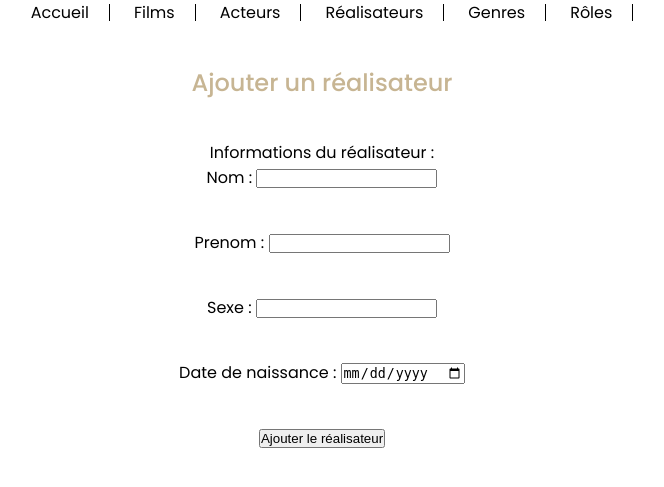
After one commit to hjrayd/exo_cinema, a PHP site: page /view/addRealisateur.php in a window 1280 px wide. The commit adds this page. Shown: the top 487 px of the page, without its empty margins (318-982 px from the left). Run offline with PHP 8.4, Linux system fonts and the light colour scheme.

Commit message:
add realisateur

```diff
--- a/index.php
+++ b/index.php
@@ -26,6 +26,7 @@ if(isset($_GET["action"])) {
         case "addRole" : $ctrlCinema->addRole(); break;
         case "addGenre" : $ctrlCinema->addGenre(); break;
         case "addFilm" : $ctrlCinema->addFilm(); break;
+        case "addRealisateur" : $ctrlCinema->addRealisateur(); break;
     }
 
 } else {
--- a/public/css/style.css
+++ b/public/css/style.css
@@ -62,8 +62,9 @@ th, h2 {
   button {
     border-radius: 20px;
    padding: 10px;
-   border: 1px solid;
+   border: 0.5px solid grey;
    margin-top: 30px;
+   transition: 0.9s;
   }
 
   .button {
@@ -77,4 +78,5 @@ th, h2 {
     filter: brightness(0.9);
     border: none;
     box-shadow: rgba(100, 100, 111, 0.2) 0px 7px 29px 0px;
+    transition: 0.9s;
   }
--- /dev/null
+++ b/view/addRealisateur.php
@@ -0,0 +1,43 @@
+<?php
+session_start();
+ob_start();
+?>
+
+        <form action="index.php?action=addRealisateur" method="post">
+            <p> Informations du réalisateur :<br>
+                <label>
+                    Nom :
+                    <input type="text" name="nom">
+                </label>
+            </p>
+            <p>
+                <label>
+                    Prenom :
+                    <input type="text" name="prenom">
+                </label>
+            </p>
+            <p>
+                <label>
+                    Sexe :
+                    <input type="text" name="sexe">
+                </label>
+            </p>
+            <p>
+                <label>
+                    Date de naissance :
+                    <input type="date" name="date_naissance">
+                </label>
+            </p>
+
+            <p>
+                <input class="btn" type="submit" name="submit" value="Ajouter le réalisateur">
+            </p>
+
+        </form>
+
+<?php
+
+$titre = "Ajouter un réalisateur";
+$titre_secondaire = "Ajouter un réalisateur";
+$contenu = ob_get_clean();
+require "template.php";
--- a/view/listRealisateurs.php
+++ b/view/listRealisateurs.php
@@ -19,7 +19,9 @@
         <?php } ?>
     </tbody>
 </table>
-
+<div class="button">
+        <button><a href="index.php?action=addRealisateur">Ajouter un Réalisateur</a></button>
+    </div>
 <?php
 
 $titre = "Liste des réalisateurs";
```
Also changed, not shown: controller/CinemaController.php (+33 -0 lines).
